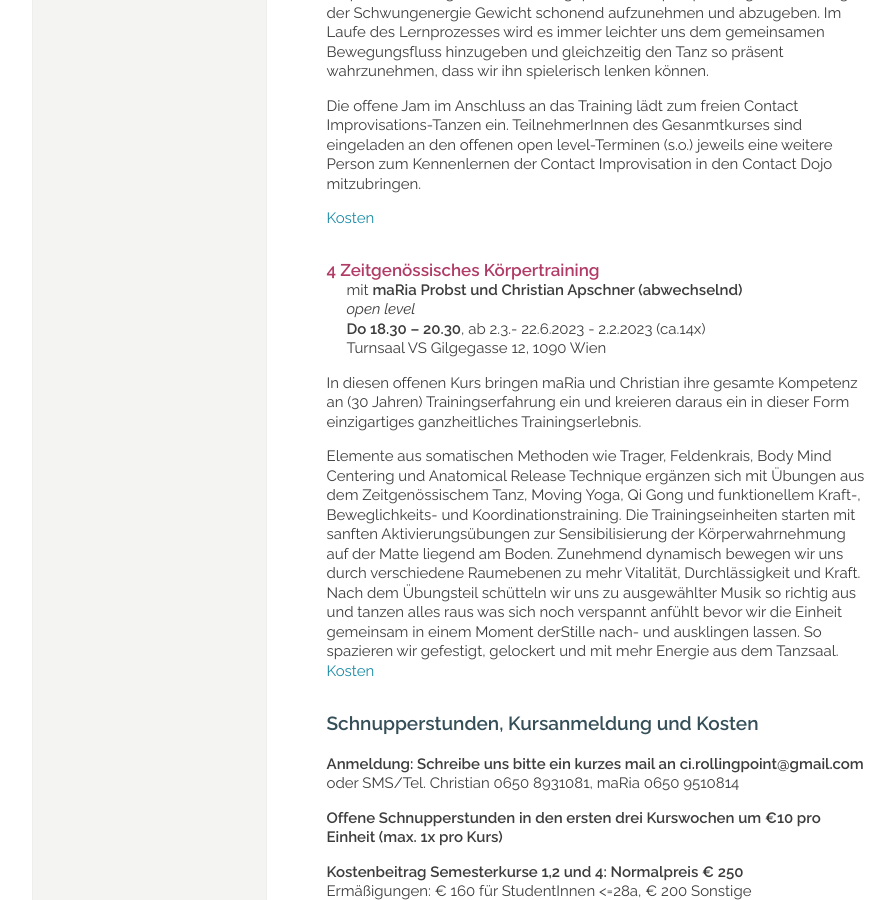
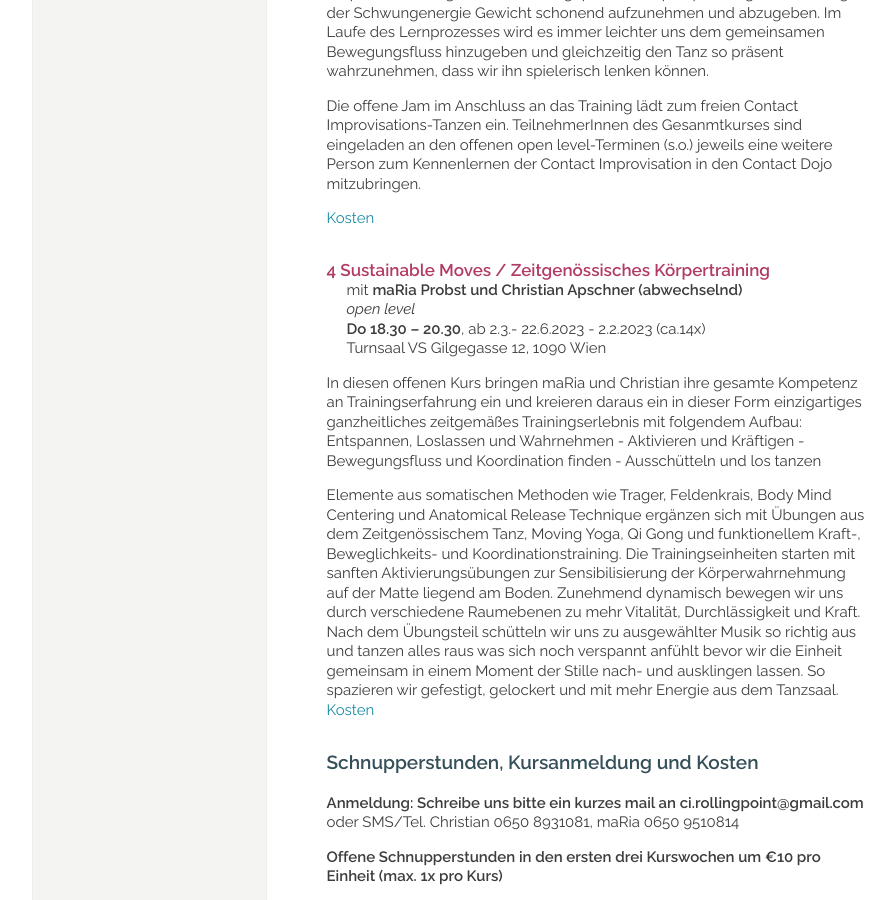
Before and after one commit to manulari/rollingpointat, a Jekyll site: the page built from _pages_de/kurse.md, in a window 1280 px wide and 900 px high, scrolled down 2606 px. Shown: the whole window, without its empty margins (152-1047 px from the left). Built offline with Jekyll 4.4.1, drawn with Linux system fonts in a browser that asks for light colours; comment, search, counter and statistics services are not loaded.

Commit message:
Update page (de) “kurse”

```diff
--- a/_pages_de/kurse.md
+++ b/_pages_de/kurse.md
@@ -100,16 +100,17 @@ Die offene Jam im Anschluss an das Training lädt zum freien Contact Improvisati
 
 <div class="named-anchor" id="do"></div>
 
-#### 4  Zeitgenössisches Körpertraining
+#### 4  Sustainable Moves / Zeitgenössisches Körpertraining
 
 mit **maRia Probst und Christian Apschner (abwechselnd)**\
 *open level*\
 **Do 18.30 – 20.30**, ab 2.3.- 22.6.2023 - 2.2.2023 (ca.14x)\
 Turnsaal VS Gilgegasse 12, 1090 Wien
 
-In diesen offenen Kurs bringen maRia und Christian ihre gesamte Kompetenz an (30 Jahren) Trainingserfahrung ein und kreieren daraus ein in dieser Form einzigartiges ganzheitliches Trainingserlebnis.
+In diesen offenen Kurs bringen maRia und Christian ihre gesamte Kompetenz an Trainingserfahrung ein und kreieren daraus ein in dieser Form einzigartiges ganzheitliches zeitgemäßes Trainingserlebnis mit folgendem Aufbau: \
+Entspannen, Loslassen und Wahrnehmen - Aktivieren und Kräftigen - Bewegungsfluss und Koordination finden - Ausschütteln und los tanzen
 
-Elemente aus somatischen Methoden wie Trager, Feldenkrais, Body Mind Centering und Anatomical Release Technique ergänzen sich mit Übungen aus dem Zeitgenössischem Tanz, Moving Yoga, Qi Gong und funktionellem Kraft-, Beweglichkeits- und Koordinationstraining. Die Trainingseinheiten starten mit sanften Aktivierungsübungen zur Sensibilisierung der Körperwahrnehmung auf der Matte liegend am Boden. Zunehmend dynamisch bewegen wir uns durch verschiedene Raumebenen zu mehr Vitalität, Durchlässigkeit und Kraft. Nach dem Übungsteil schütteln wir uns zu ausgewählter Musik so richtig aus und tanzen alles raus was sich noch verspannt anfühlt bevor wir die Einheit gemeinsam in einem Moment derStille nach- und ausklingen lassen. So spazieren wir gefestigt, gelockert und mit mehr Energie aus dem Tanzsaal.\
+Elemente aus somatischen Methoden wie Trager, Feldenkrais, Body Mind Centering und Anatomical Release Technique ergänzen sich mit Übungen aus dem Zeitgenössischem Tanz, Moving Yoga, Qi Gong und funktionellem Kraft-, Beweglichkeits- und Koordinationstraining. Die Trainingseinheiten starten mit sanften Aktivierungsübungen zur Sensibilisierung der Körperwahrnehmung auf der Matte liegend am Boden. Zunehmend dynamisch bewegen wir uns durch verschiedene Raumebenen zu mehr Vitalität, Durchlässigkeit und Kraft. Nach dem Übungsteil schütteln wir uns zu ausgewählter Musik so richtig aus und tanzen alles raus was sich noch verspannt anfühlt bevor wir die Einheit gemeinsam in einem Moment der Stille nach- und ausklingen lassen. So spazieren wir gefestigt, gelockert und mit mehr Energie aus dem Tanzsaal.\
 [Kosten](#kosten)
 
 <div class="named-anchor" id="kosten"></div>
```
